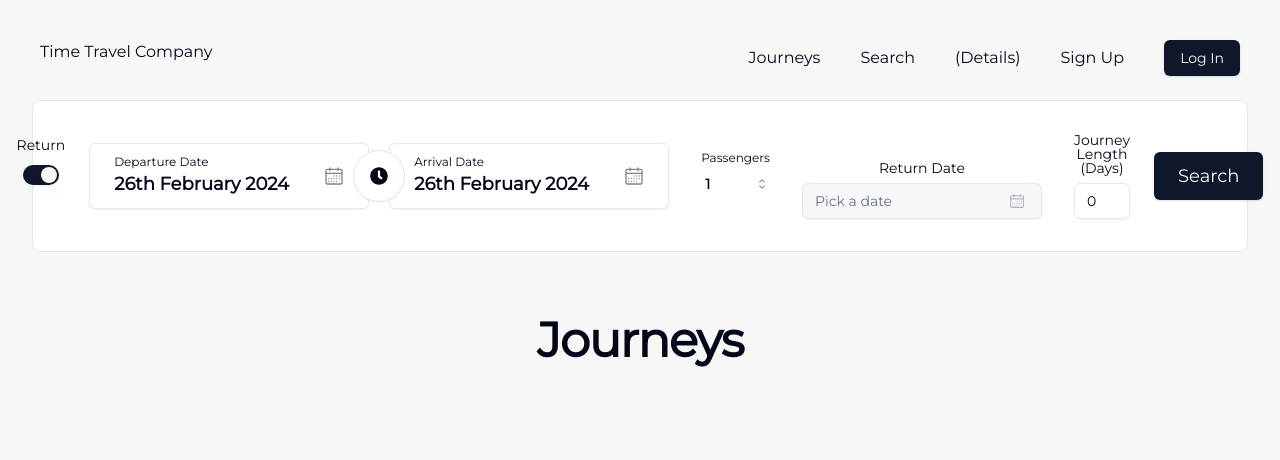
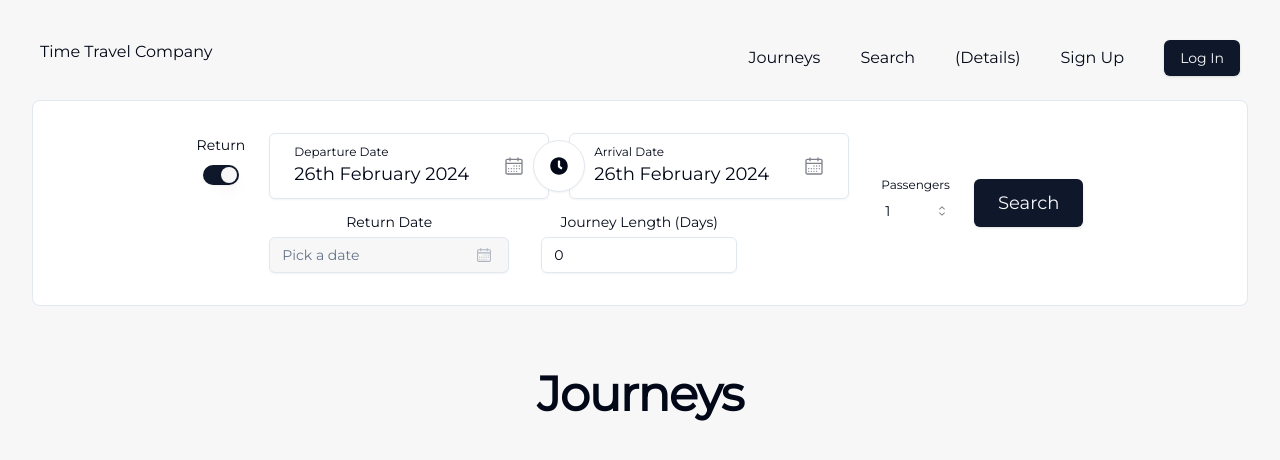
Before and after one commit to fdenedo/time-travel-spring-react, a React (Vite) app in the folder frontend/: page / in a window 1280 px wide. Both pictures are taken after a click on the switch 220 px from the left and 175 px from the top of the page. Shown: the top 460 px of the page. Built offline with nearby package versions, Linux system fonts and the light colour scheme.

Commit message:
put return form fields underneath normal form fields

```diff
--- a/frontend/src/components/JourneySearchForm.tsx
+++ b/frontend/src/components/JourneySearchForm.tsx
@@ -120,6 +120,7 @@
               />
             </div>
             <div className="flex flex-row space-x-8">
+              <div className="flex flex-col space-y-4">
                 <div className="flex flex-row items-center space-x-[-16px]">
                   <FormField
                     control={form.control}
@@ -132,7 +133,7 @@
                               <Button
                                 variant={"outline"}
                                 className={cn(
-                                "flex-row items-center w-[280px] px-6 py-8 text-lg font-semibold bg-white",
+                                  "flex-row items-center w-[280px] px-6 py-8 text-lg font-medium bg-white",
                                   !field.value && "text-muted-foreground"
                                 )}
                               >
@@ -179,7 +180,7 @@
                               <Button
                                 variant={"outline"}
                                 className={cn(
-                                "flex-row items-center w-[280px] px-6 py-8 text-lg font-semibold bg-white",
+                                  "flex-row items-center w-[280px] px-6 py-8 text-lg font-medium bg-white",
                                   !field.value && "text-muted-foreground"
                                 )}
                               >
@@ -209,30 +210,8 @@
                     )}
                   />
                 </div>
-              <div className="flex flex-row space-x-8 items-center">
-                <FormField
-                  control={form.control}
-                  name="passengers"
-                  render={({ field }) => (
-                    <FormItem className='flex flex-col space-y-0'>
-                      <FormLabel className="text-xs">Passengers</FormLabel>
-                      <Select onValueChange={field.onChange} defaultValue={field.value.toString()}>
-                        <FormControl>
-                          <SelectTrigger className="border-0 shadow-none pl-1 pr-0 font-semibold">
-                            <SelectValue placeholder="1" />
-                          </SelectTrigger>
-                        </FormControl>
-                        <SelectContent>
-                          {Array.from({ length: 12 }, (_, index) => index + 1).map(i => {
-                            return <SelectItem key={i} value={i.toString()}>{i}</SelectItem>
-                          })}
-                        </SelectContent>
-                      </Select>
-                    </FormItem>
-                  )}
-                />
-              </div>
-              {form.getValues("needReturn") && <div className="flex flex-row space-x-8 items-end">
+                {form.getValues("needReturn") &&
+                  <div className="flex flex-row space-x-8 items-end">
                     <FormField
                       control={form.control}
                       name="returnDate"
@@ -281,7 +260,32 @@
                         </FormItem>
                       )}
                     />
-              </div>}
+                  </div>
+                }
+              </div>
+              <div className="flex flex-row space-x-8 items-center">
+                <FormField
+                  control={form.control}
+                  name="passengers"
+                  render={({ field }) => (
+                    <FormItem className='flex flex-col space-y-0'>
+                      <FormLabel className="text-xs">Passengers</FormLabel>
+                      <Select onValueChange={field.onChange} defaultValue={field.value.toString()}>
+                        <FormControl>
+                          <SelectTrigger className="border-0 shadow-none pl-1 pr-0 font-medium">
+                            <SelectValue placeholder="1" />
+                          </SelectTrigger>
+                        </FormControl>
+                        <SelectContent>
+                          {Array.from({ length: 12 }, (_, index) => index + 1).map(i => {
+                            return <SelectItem key={i} value={i.toString()}>{i}</SelectItem>
+                          })}
+                        </SelectContent>
+                      </Select>
+                    </FormItem>
+                  )}
+                />
+              </div>
             </div>
             <div className="flex flex-col justify-center">
               <Button className="search text-lg p-6" type="submit">Search</Button>
```
Lines whose indentation alone changed are shown as unchanged.
